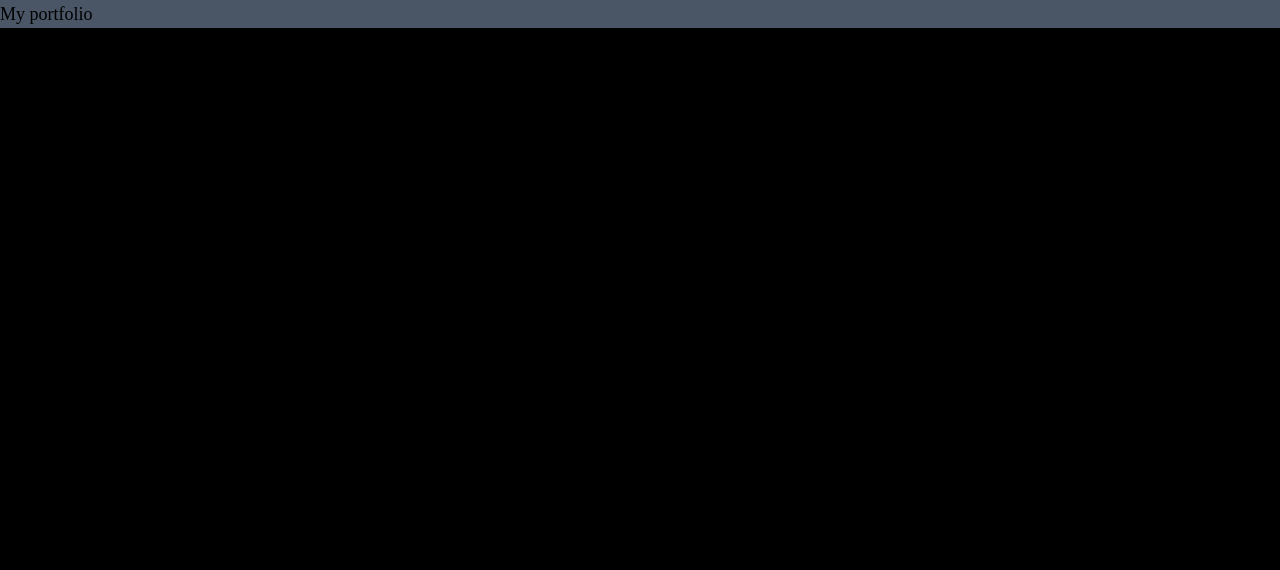
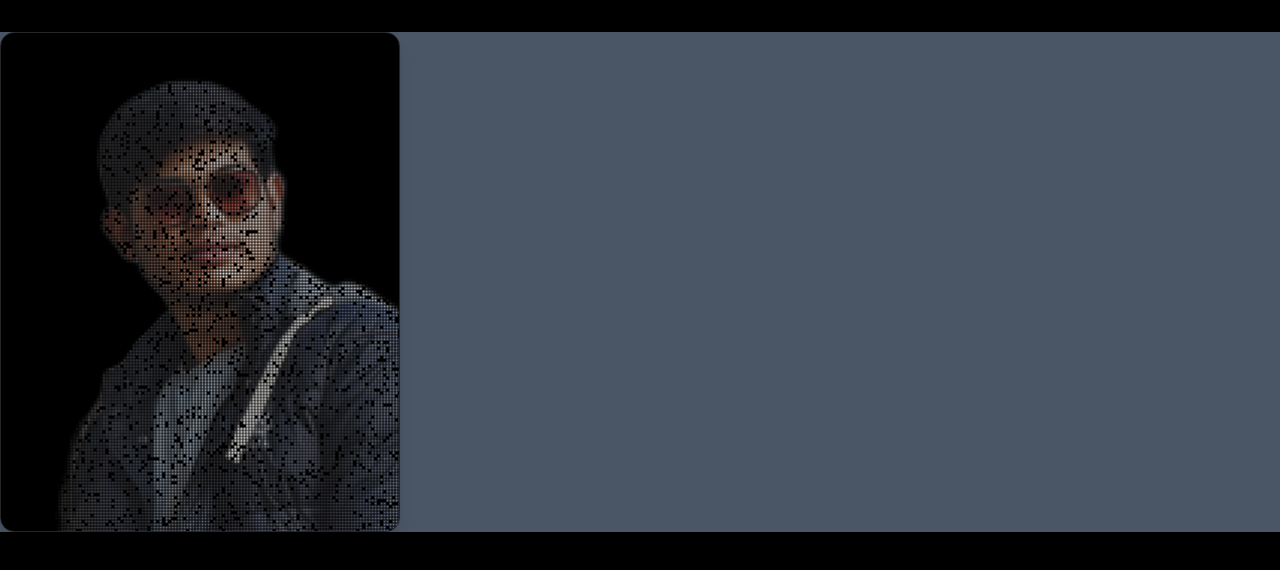
Before and after one commit to robin8998/My-resume, a React (Vite) app: page / in a window 1280 px wide. Shown: the top 570 px of the page. Built offline with nearby package versions, Linux system fonts and the light colour scheme.

Commit message:
implement pixated image and optimize it

```diff
--- a/src/App.tsx
+++ b/src/App.tsx
@@ -1,4 +1,5 @@
 import { Navbar} from "./Navbar"
+import { MyPixalatedCanvas } from "./components/MyCanvas"
 
 function App() {
 
@@ -6,7 +7,7 @@ function App() {
     <div className="bg-gray-600">
         <Navbar/>
         <main>
-          <h1 className='text-black text-lg'>My portfolio</h1>
+        <MyPixalatedCanvas/>
         </main>
       </div>
   )
--- a/src/components/MyCanvas.tsx
+++ b/src/components/MyCanvas.tsx
@@ -1,18 +1,18 @@
 "use client";
 import { PixelatedCanvas } from "@/components/ui/pixelated-canvas";
 
-export function PixelatedCanvasDemo() {
+export function MyPixalatedCanvas() {
   return (
     <div className="mx-auto mt-8">
       <PixelatedCanvas
-        src="./images/portfolioHome.jpg"
+        src="./images/MyImgCropTrans.png"
         width={400}
         height={500}
         cellSize={3}
         dotScale={0.9}
         shape="square"
         backgroundColor="#000000"
-        dropoutStrength={0.4}
+        dropoutStrength={0.1}
         interactive
         distortionStrength={3}
         distortionRadius={80}
```
Also changed, not shown: public/images/MyImgCropTrans.png (added).
